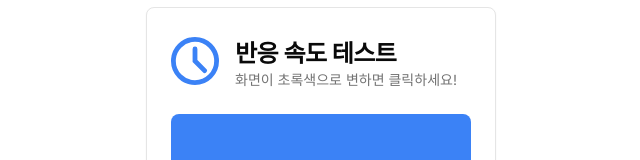
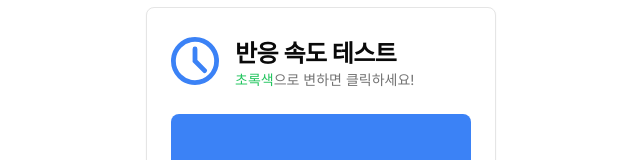
Before and after one commit to C0904/my-reaction-test, a Next.js app: page / in a window 1280 px wide. Both pictures are taken after a click on the button "시작". Shown: the part 197-357 px from the top of the page, without its empty margins (319-959 px from the left). Built offline with nearby package versions, Linux system fonts and the light colour scheme; no server answers.

Commit message:
[refactor] 디자인 수정

```diff
--- a/src/components/ReactionTest.tsx
+++ b/src/components/ReactionTest.tsx
@@ -197,7 +197,10 @@
           <div>
             <CardTitle className="text-2xl">반응 속도 테스트</CardTitle>
             <CardDescription>
-              화면이 초록색으로 변하면 클릭하세요!
+              <span>
+                <span className="text-green-500">초록색</span>으로 변하면
+                클릭하세요!
+              </span>
             </CardDescription>
           </div>
         </CardHeader>
@@ -251,7 +254,10 @@
                         animate={{ opacity: 1 }}
                         transition={{ delay: 0.5 }}
                       >
-                        당신의 반응 속도는 {getAgeRange(reactionTime)}{' '}
+                        당신의 반응 속도는{' '}
+                        <span className="text-red-500 font-semibold">
+                          {getAgeRange(reactionTime)}
+                        </span>{' '}
                         수준입니다!
                       </motion.p>
                       <motion.p
@@ -263,6 +269,7 @@
                       </motion.p>
                       {isConnected && globalBestTime && globalBestName && (
                         <motion.p
+                          className="font-bold"
                           initial={{ opacity: 0 }}
                           animate={{ opacity: 1 }}
                           transition={{ delay: 0.9 }}
```
